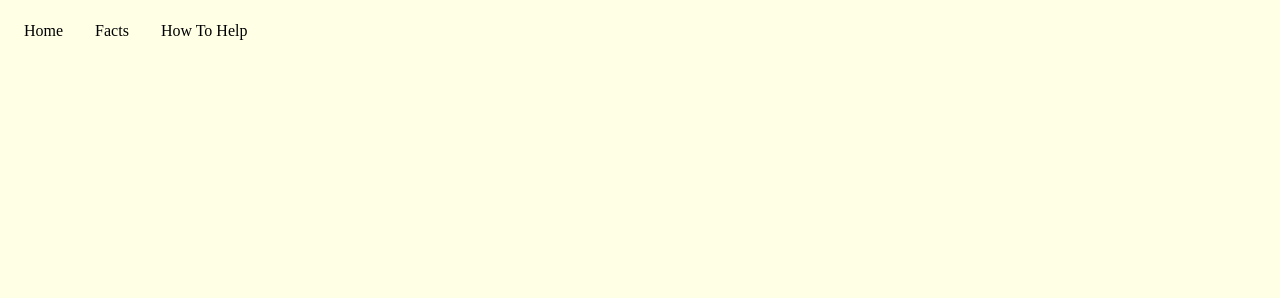
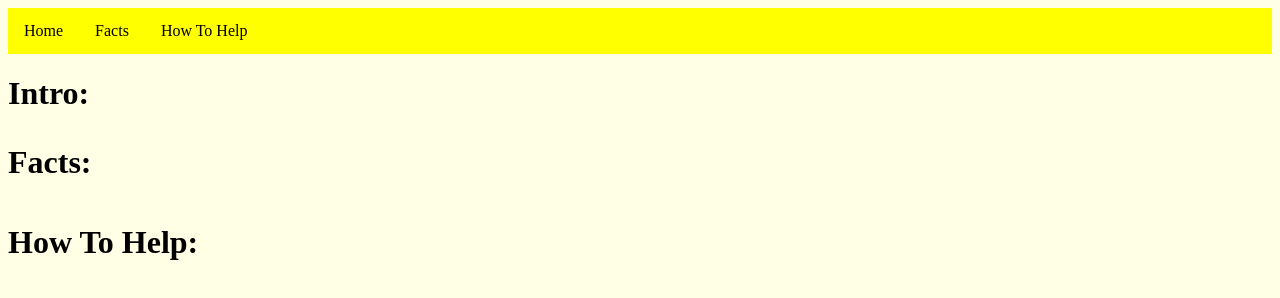
Before and after one commit to WaiYing23/portfolio, a plain HTML site: page thebuzz.html in a window 1280 px wide. Drawn offline with Linux system fonts and the light colour scheme.

Commit message:
Update thebuzz.html

```diff
--- a/thebuzz.html
+++ b/thebuzz.html
@@ -1,4 +1,3 @@
-<!DOCTYPE html>
 <html>
 <head>
 <style>
@@ -7,6 +6,21 @@ body {
 }
 .center {
     text-align: center;
+}
+
+h1 {
+    color: black;
+    font-size: 200%;
+}
+h2{
+}
+h3 {
+    color: black;
+    font-size: 200%;
+}
+h4 {
+    color: black;
+    font-size: 200%;
 }
 
 ul {
@@ -72,8 +86,9 @@ li.dropdown {
   </li>
 </ul>
 
-<div class="center">
-</div>
+<h1>Intro:</h1>
+<h3>Facts:</h3>
+<h4>How To Help:</h4>
 
 </body>
 </html>
```
